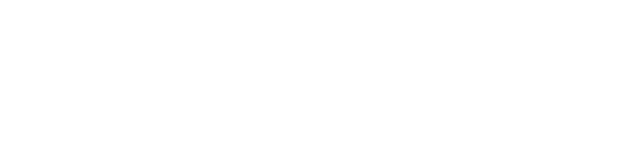
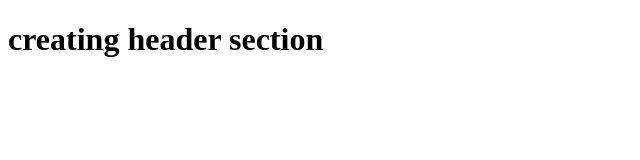
Before and after one commit to AdityaBhatt37/React_Learning_Project, a plain HTML site: page HeaderComponent/index.html in a window 1280 px wide. Shown: the whole page, without its empty margins (0-640 px from the left). Drawn offline with Linux system fonts and the light colour scheme.

Commit message:
starting

```diff
--- a/HeaderComponent/index.html
+++ b/HeaderComponent/index.html
@@ -7,6 +7,7 @@
     <link rel="stylesheet" href="index.css">
 </head>
 <body>
+    <h1>creating header section</h1>
 
 
     <script src="App.js"></script>
```
Also changed, not shown: 1 other file.
